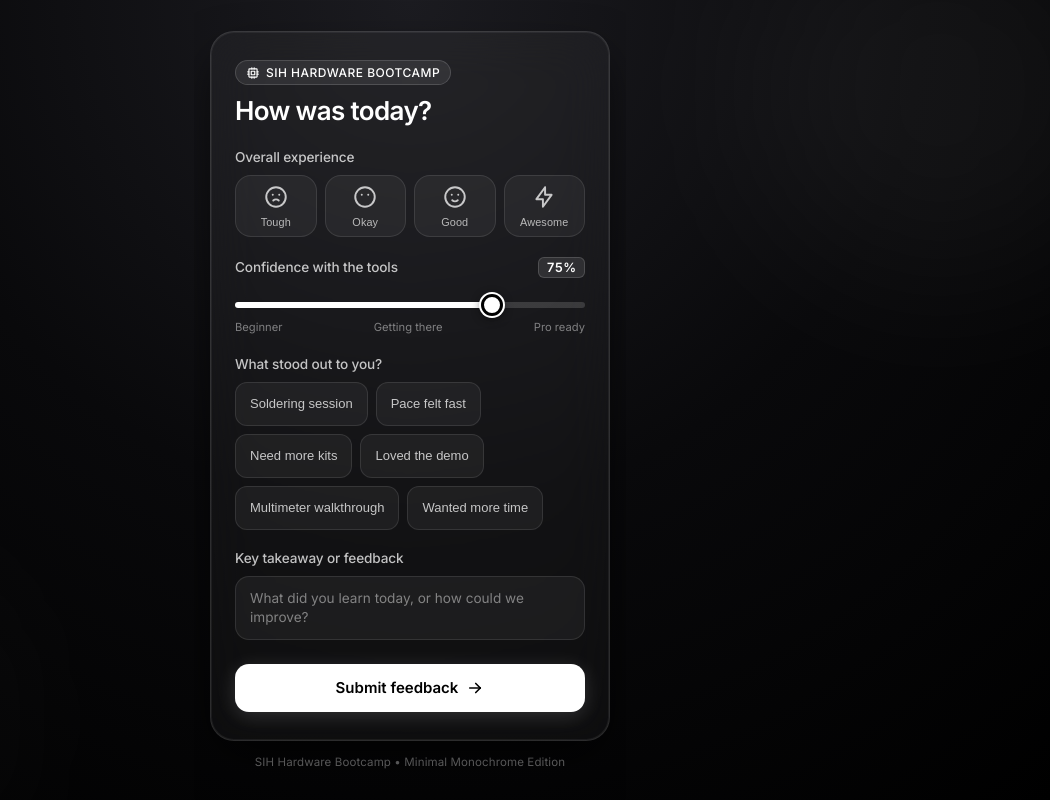
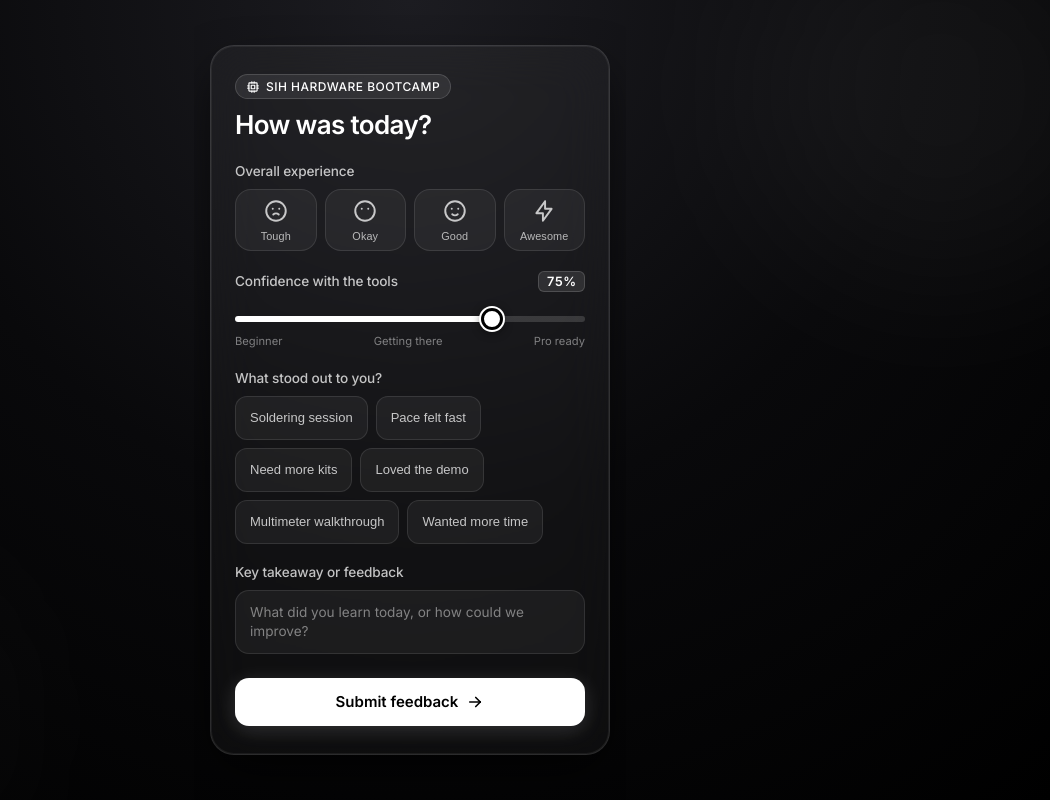
Before and after one commit to krreeshhh/sih-bootcamp-feedback, a Next.js app: page / in a window 1280 px wide. Shown: the whole page, without its empty margins (230-1280 px from the left). Built offline with nearby package versions, Linux system fonts and the light colour scheme; no server answers.

Commit message:
chore: remove footer text from FeedbackFormPage component

```diff
--- a/app/page.tsx
+++ b/app/page.tsx
@@ -333,10 +333,6 @@ export default function FeedbackFormPage() {
           </form>
         )}
       </div>
-
-      <footer className="footer-text">
-        SIH Hardware Bootcamp • Minimal Monochrome Edition
-      </footer>
     </main>
   );
 }
```
